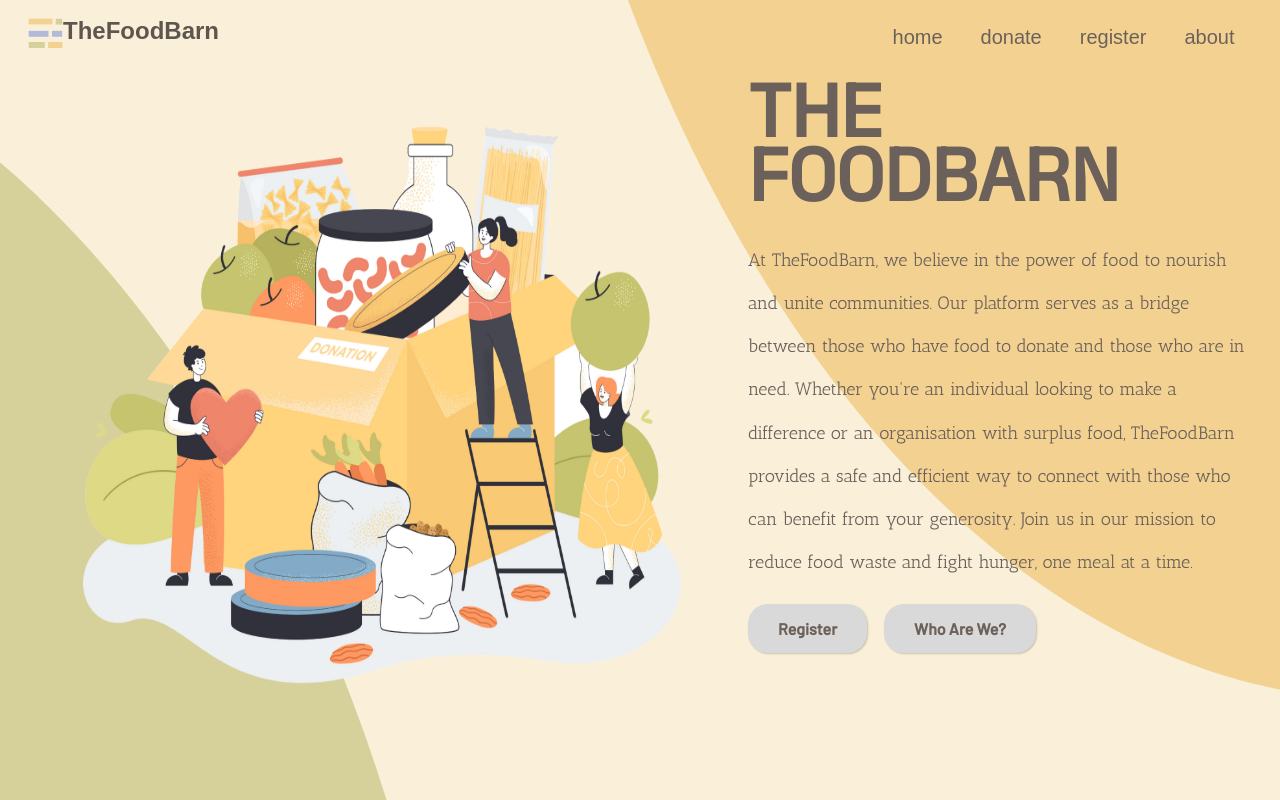
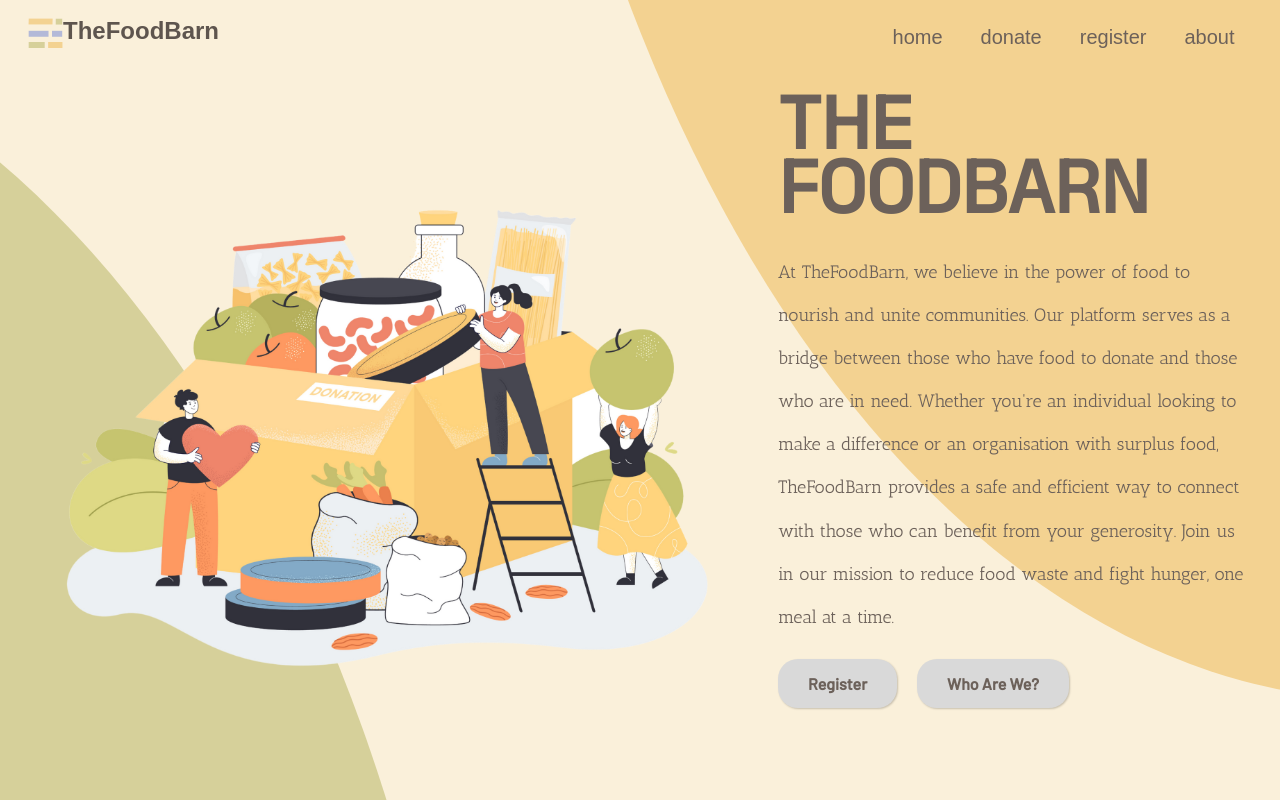
Before and after one commit to pratyush0000/GeekCoders_Hackathon, a React (Vite) app in the folder geekcoders/: page / in a window 1280 px wide. Built offline with nearby package versions, Linux system fonts and the light colour scheme; a web font is replaced by a local one.

Commit message:
home image fix

```diff
--- a/geekcoders/src/pages/home.jsx
+++ b/geekcoders/src/pages/home.jsx
@@ -8,9 +8,11 @@ const home = () => {
   return (
     <>
       <Navbar />
+      <div style={styles.spacer}>
+      </div>
       <div className={styles.container}>
         {/* Image div */}
-        <div style={{ flex: 1 }}>
+        <div style={{ flex: 1 }} className={styles.imagecontainer}>
           <img src={image} alt="The Food Barn" className={styles.image} />
         </div>
 
--- a/geekcoders/src/pages/home.module.css
+++ b/geekcoders/src/pages/home.module.css
@@ -30,7 +30,10 @@
     display: flex;
     align-items: center;
     justify-content: space-between;
-    padding: 20px;
+    padding: 0px;
+    padding-right: 20px;
+    margin-top: 7%;
+    /* background-color: yellow; */
   }
 
   .text {
@@ -58,15 +61,25 @@
     background-color: #F1F1F1;
   }
   .button + .button {
-    margin-left: 17px;
+    margin-left: 20px;
   }
   .image {
     margin-top: 80px;
-    width: 700px;
-    height: 590px;
+    width: 750px;
+    /* height: 590px; */
   }
 
   .believeText {
     font-family: 'Antic Slab', serif;
     font-size: 18px;
   }
+
+  /* .imagecontainer{
+    background-color: red;s
+  } */
+
+  /* .spacer{
+    width: 100%;
+    height: 20px;
+    background-color: blue;
+  } */
```
